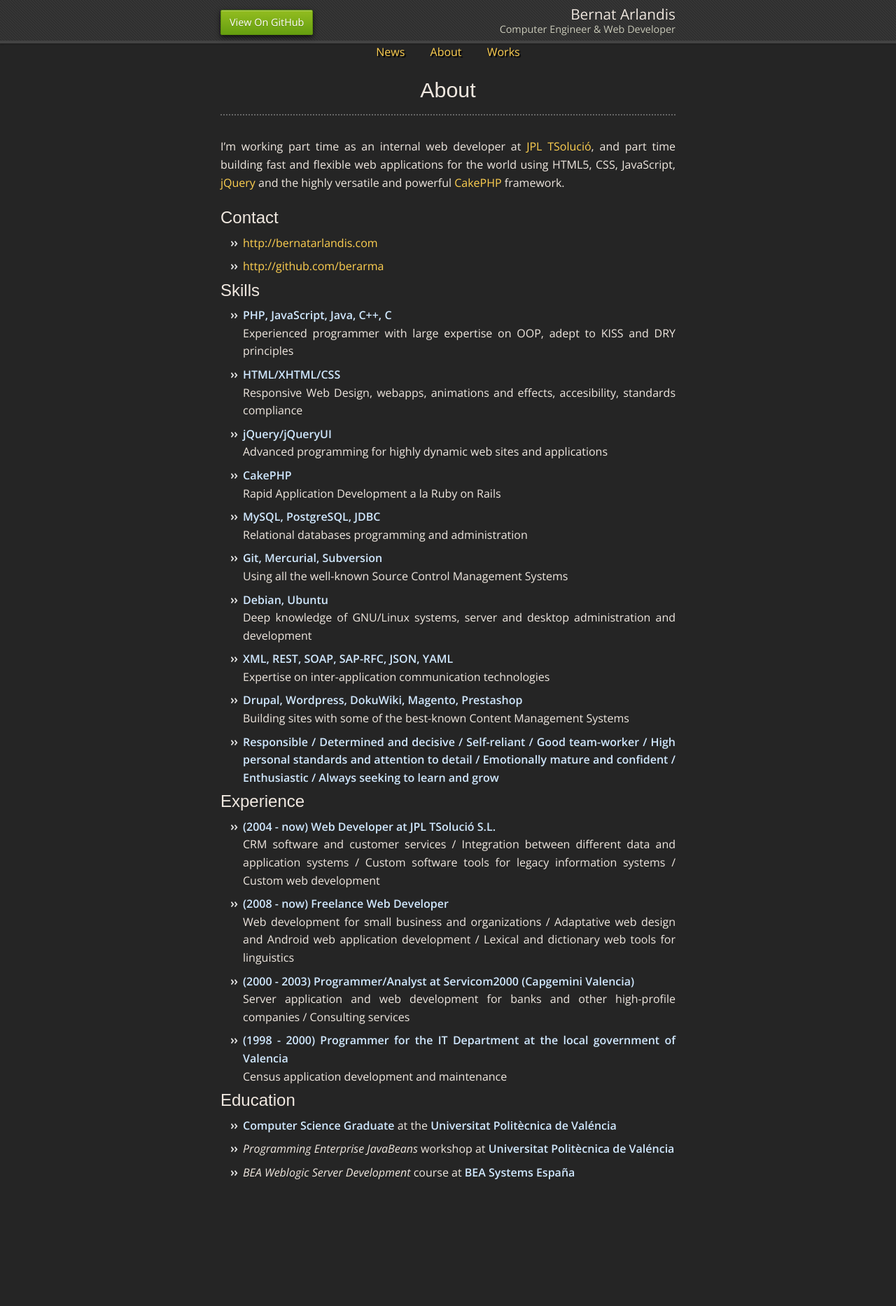
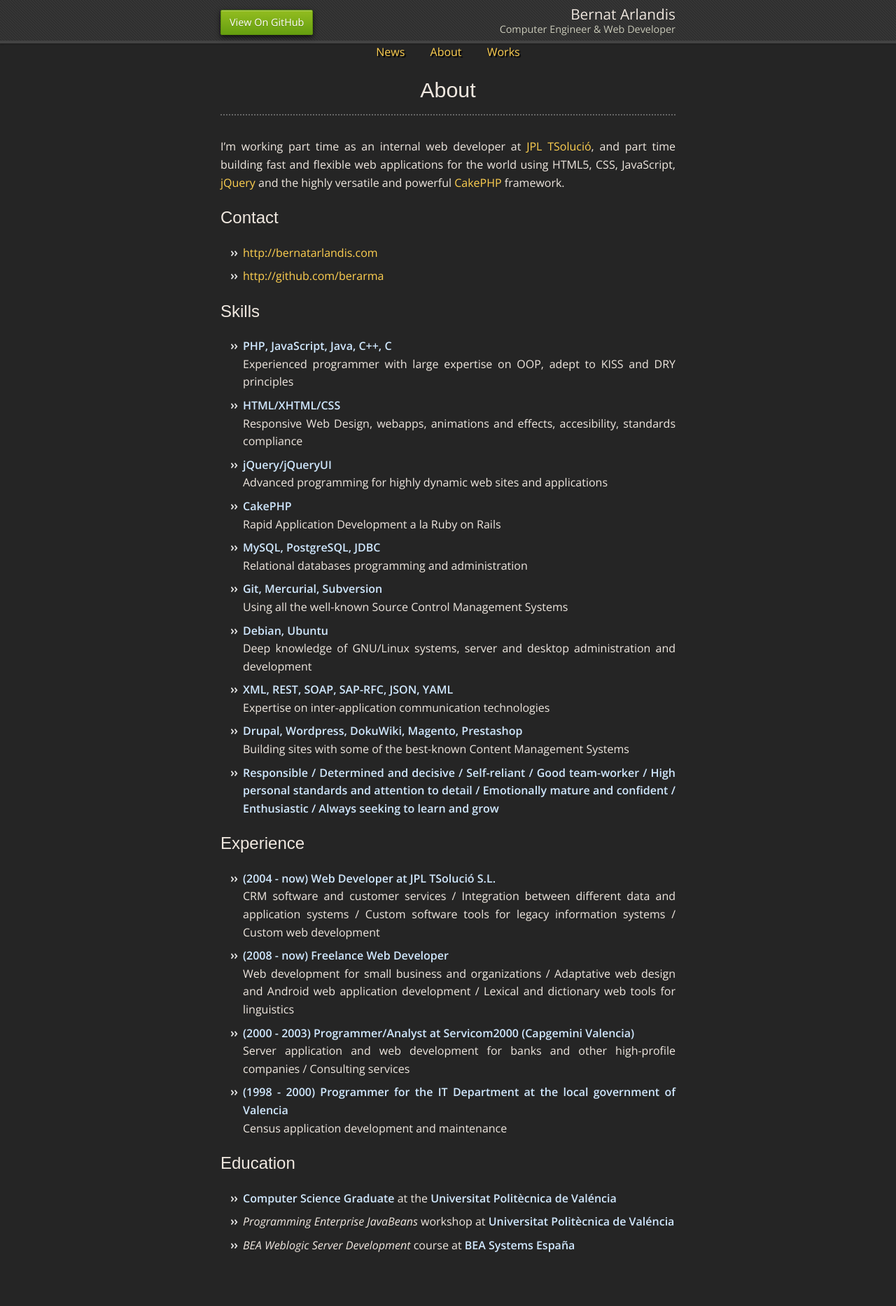
Before and after one commit to berarma/berarma.github.io, a Jekyll site: the page built from about/index.md, in a window 1280 px wide. Shown: the whole page at 70% size. Built offline with Jekyll 4.4.1, drawn with Linux system fonts in a browser that asks for light colours; Markdown is read by kramdown in place of the engine named in the settings; before the commit the page ends 1746 px from its top, so only the background shows below that.

Commit message:
Fix unordered list margin

```diff
--- a/css/styles.css
+++ b/css/styles.css
@@ -182,6 +182,7 @@ section img {
 }
 section ul {
   list-style-image: url("../images/bullet.png");
+  margin: 1.5em 0;
   padding-left: 2em;
 }
 section li p {
```
